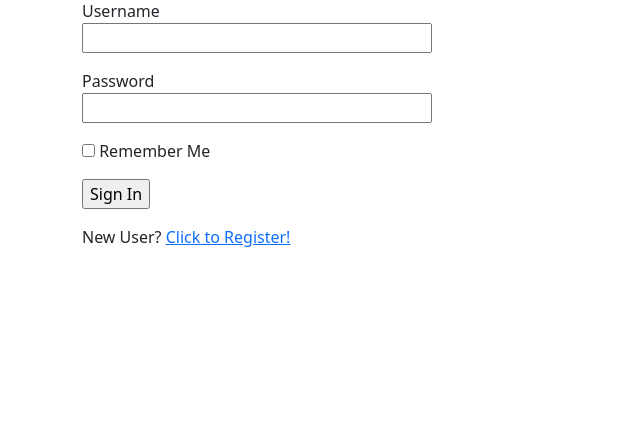
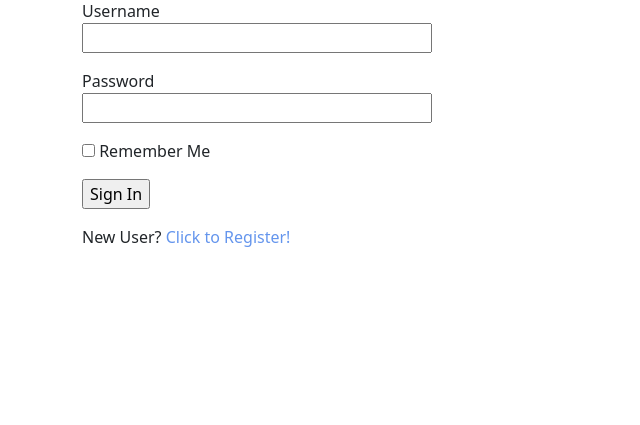
Before and after one commit to RickWangPerth/CITS5505-Project2, a Flask app: page /login in a window 1280 px wide. Shown: the part 113-538 px from the top of the page, without its empty margins (0-640 px from the left). Run offline with Flask 2, Linux system fonts and the light colour scheme.

Commit message:
customy link

```diff
--- a/app/templates/login.html
+++ b/app/templates/login.html
@@ -20,6 +20,6 @@
         </p>
         <p>{{ form.remember_me() }} {{ form.remember_me.label }}</p>
         <p>{{ form.submit() }}</p>
-        <p>New User? <a href="{{ url_for('register') }}">Click to Register!</a></p>
+        <p>New User? <a href="{{ url_for('register') }}" style="text-decoration:none; color:cornflowerblue;">Click to Register!</a></p>
     </form>
 {% endblock %}
```
